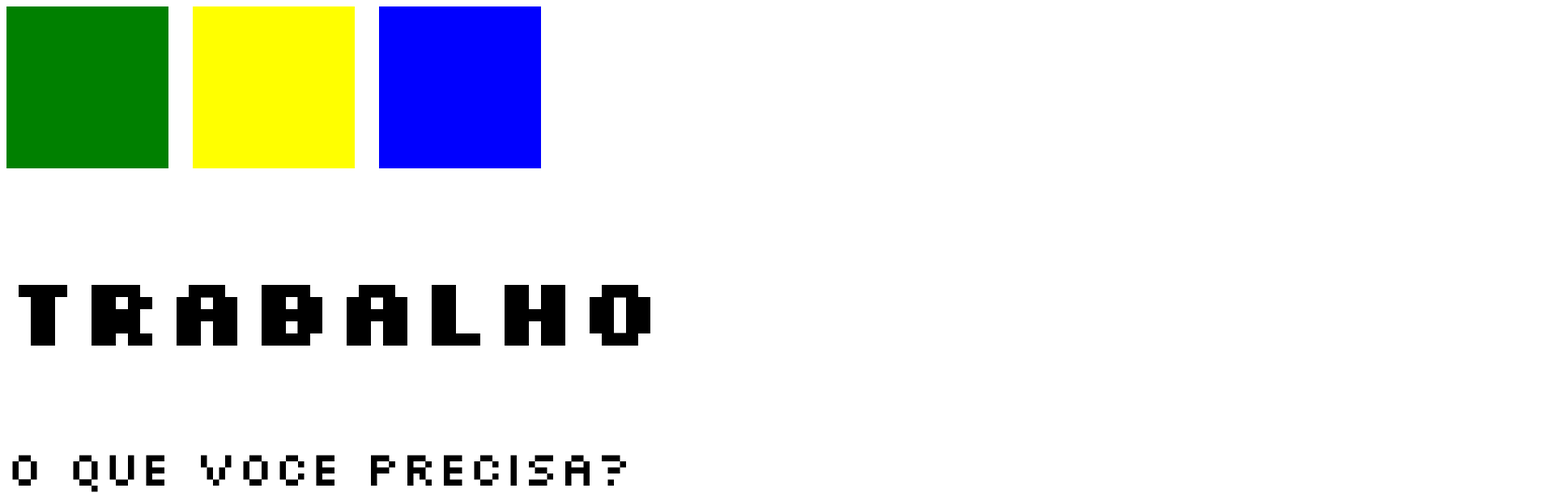
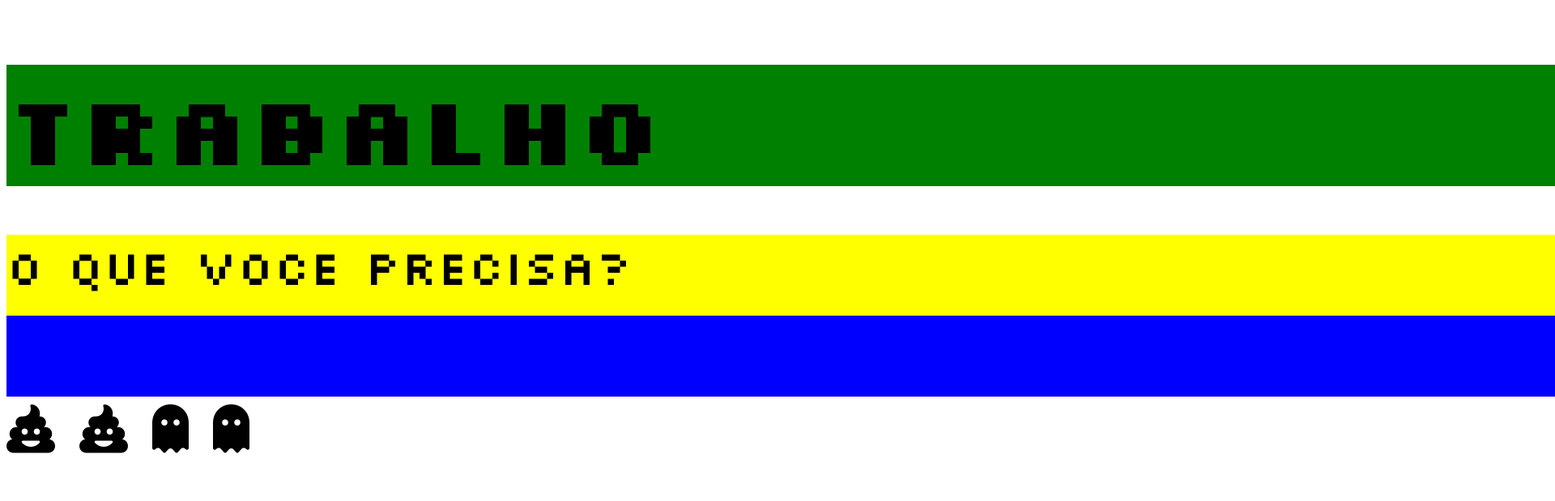
Before and after one commit to gelo200815/site, a plain HTML site: page index.html in a window 1280 px wide. Shown: the top 619 px of the page at 81% size, 1920 px wide, since content can reach past the window. Drawn offline with Linux system fonts and the light colour scheme.

Commit message:
fiz muitoo

```diff
--- a/css/style.css
+++ b/css/style.css
@@ -12,25 +12,22 @@ html {
 }
 
 #a {
-  height:200px;
-  width:200px;
+  height:150px;
+  width:2000px;
   background-color:green;
-  display: inline-block;
 }
 #b {
-  height:200px;
-  width:200px;
+  height:100px;
+  width:2000px;
   background-color:yellow;
-  display: inline-block;
 }
 #c {
-  height:200px;
-  width:200px;
+  height:100px;
+  width:2000px;
   background-color:blue;
-    display: inline-block;
 }
 
 #d {
-  height:100px;
-  width:100px;
+  height:500px;
+  width:500px;
 }
--- a/index.html
+++ b/index.html
@@ -13,20 +13,19 @@
 <body>
 
   <div id="a">
+    <h1>trabalho</h1>
   </div>
   <div id="b">
+      <p>o que voce precisa?</p>
   </div>
   <div id="c">
   </div>
-
-    <h1>trabalho</h1>
-    <p>o que voce precisa?</p>
-
-    <div id="d">
-    </div>
-
+  <div id="d">
+    <i class="fa-solid fa-poo"></i>
     <i class="fa-solid fa-poo"></i>
     <i class="fa-solid fa-ghost"></i>
+    <i class="fa-solid fa-ghost"></i>
+  </div>
 
 </body>
 </html>
```
